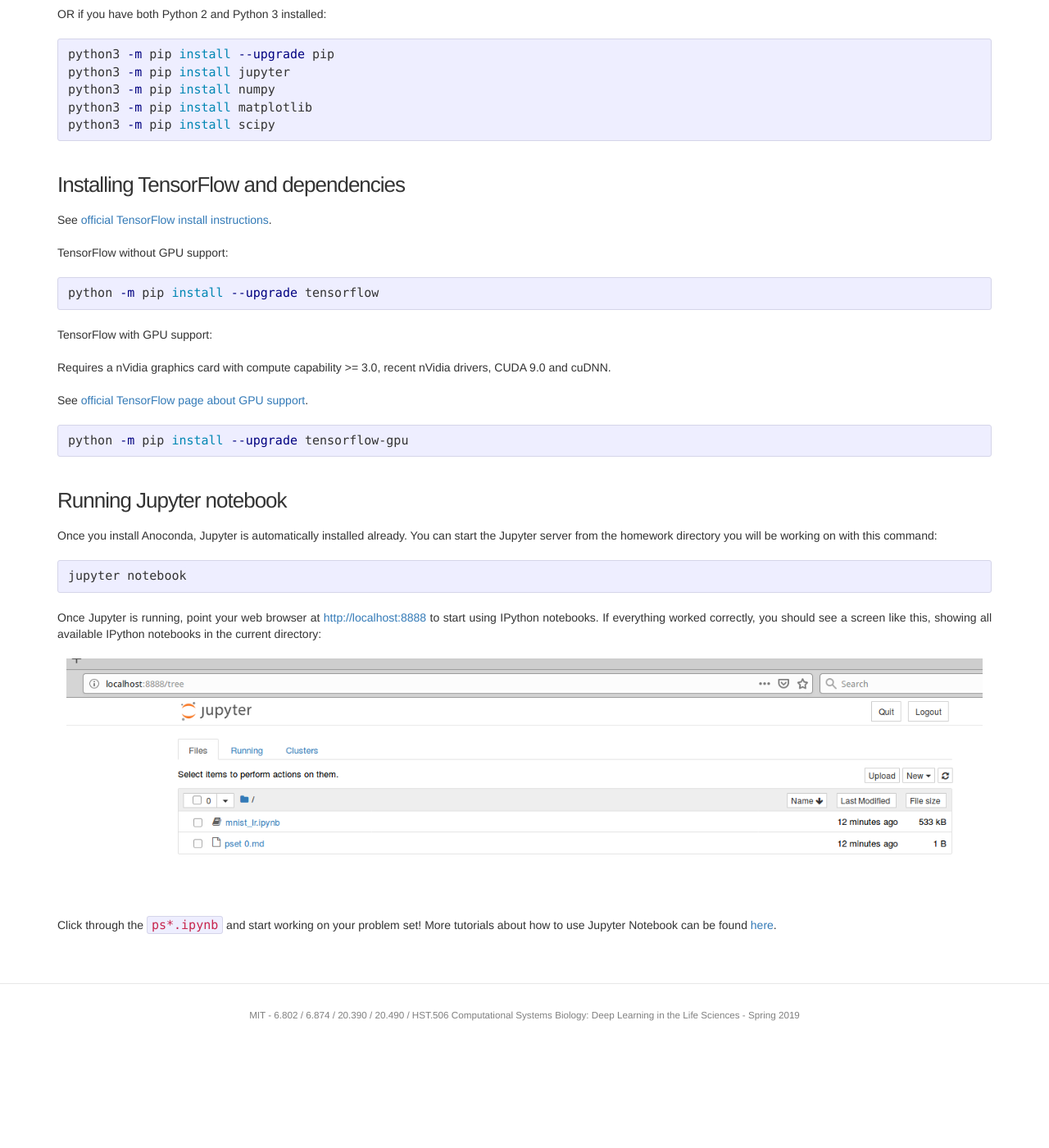
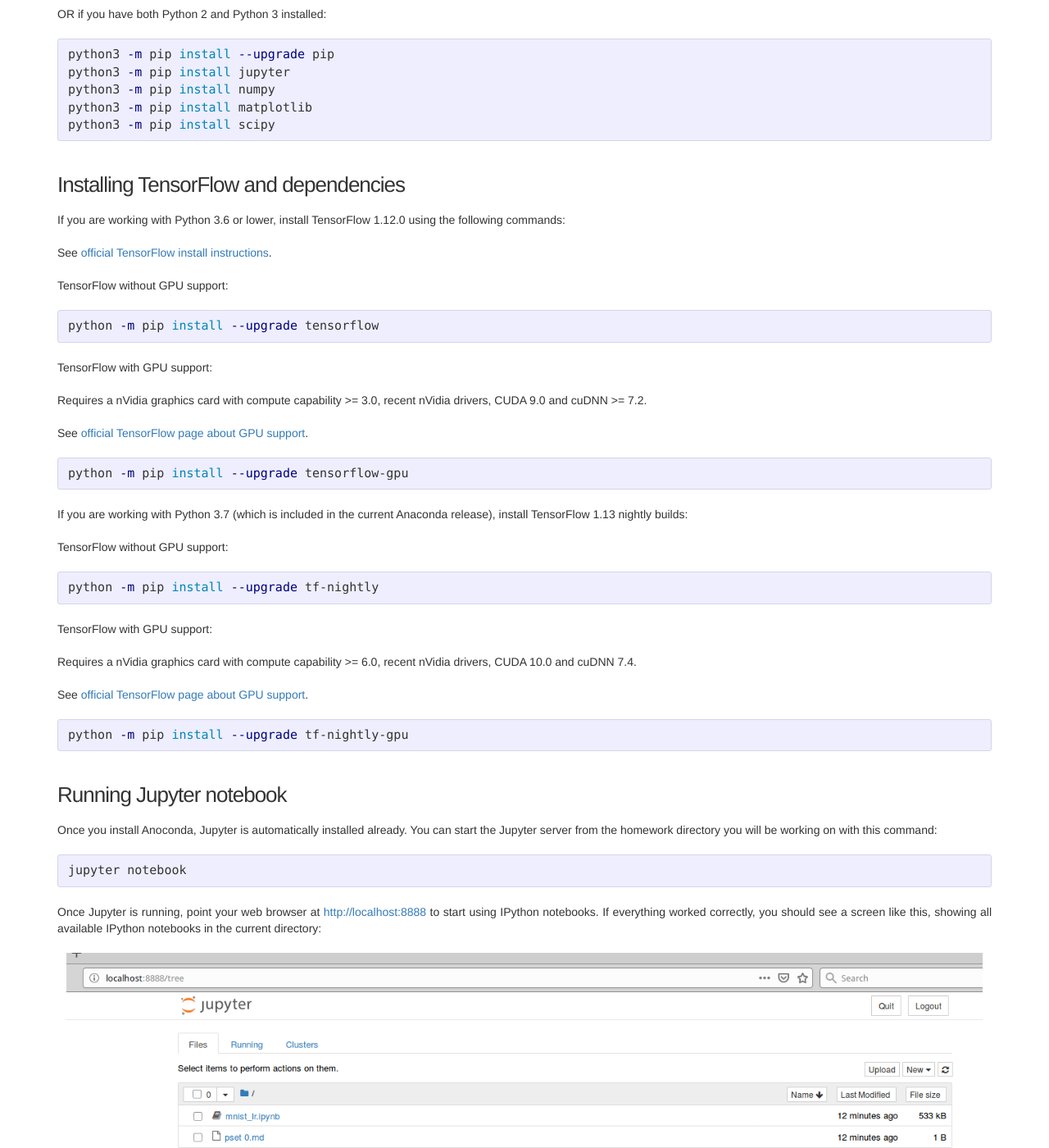
Before and after one commit to mit6874/mit6874.github.io, a Jekyll site: the page built from tutorials/quickstart-tutorial.md, in a window 1280 px wide and 1400 px high, scrolled down 2328 px. Shown: the whole window at 82% size. Built offline with Jekyll 4.4.1, drawn with Linux system fonts in a browser that asks for light colours; nearby versions of some CDN libraries; before the commit the page ends 3605 px from its top, so only the background shows below that; some of the changed text lies outside the part shown.

Commit message:
Added tf-nightly for Python 3.7

````diff
--- a/tutorials/quickstart-tutorial.md
+++ b/tutorials/quickstart-tutorial.md
@@ -53,7 +53,7 @@
 You will need to set up a Python environment and install Jupyter. We strongly recommend using [Anaconda with Python 3.7](https://www.anaconda.com/download/#macos) because it will automatically install Python and Jupyter notebook and help manage packages efficiently.
 
 ### Installing Conda
-Download and install Anaconda [here](https://www.anaconda.com/download/) following the instruction [here](http://docs.anaconda.com/anaconda/install). We recommend using **Python 3**.
+Download and install Anaconda [here](https://www.anaconda.com/download/): https://www.anaconda.com/download/ following the instruction [here](http://docs.anaconda.com/anaconda/install): http://docs.anaconda.com/anaconda/install. We recommend using **Python 3**.
 
 ### Installing Jupyter notebook and other dependencies without Conda
 If you already have your own Python environment and don't feel like to use Conda, you can still install Jupyter with `pip`:
@@ -75,6 +75,8 @@
 
 ### Installing TensorFlow and dependencies
 
+If you are working with Python 3.6 or lower, install TensorFlow 1.12.0 using the following commands:
+
 See [official TensorFlow install instructions](https://www.tensorflow.org/install/pip).
 
 TensorFlow without GPU support:
@@ -84,11 +86,27 @@
 
 TensorFlow with GPU support:
 
-Requires a nVidia graphics card with compute capability >= 3.0, recent nVidia drivers, CUDA 9.0 and cuDNN.
+Requires a nVidia graphics card with compute capability >= 3.0, recent nVidia drivers, CUDA 9.0 and cuDNN >= 7.2.
 
 See [official TensorFlow page about GPU support](https://www.tensorflow.org/install/gpu).
 ```bash
 python -m pip install --upgrade tensorflow-gpu
+```
+
+If you are working with Python 3.7 (which is included in the current Anaconda release), install TensorFlow 1.13 nightly builds:
+
+TensorFlow without GPU support:
+```bash
+python -m pip install --upgrade tf-nightly
+```
+
+TensorFlow with GPU support:
+
+Requires a nVidia graphics card with compute capability >= 6.0, recent nVidia drivers, CUDA 10.0 and cuDNN 7.4.
+
+See [official TensorFlow page about GPU support](https://www.tensorflow.org/install/gpu).
+```bash
+python -m pip install --upgrade tf-nightly-gpu
 ```
 
 ### Running Jupyter notebook
````
